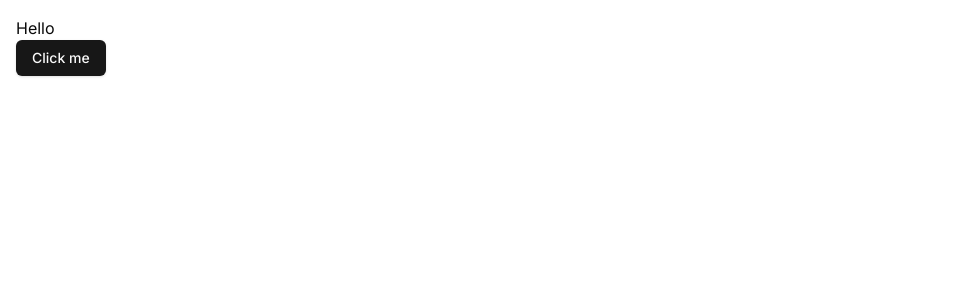
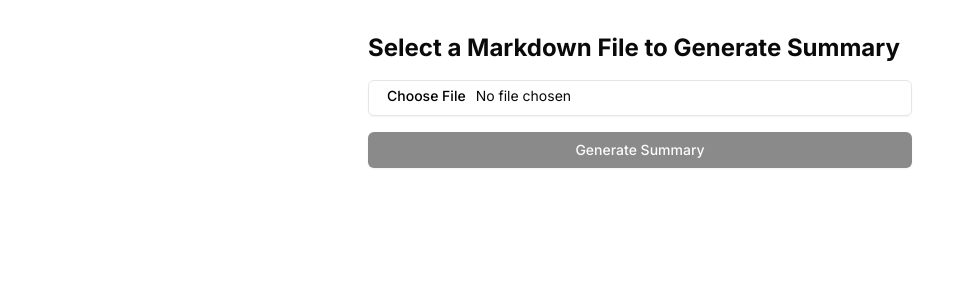
Before and after one commit to Ipriyankrajai/md-summary, a Next.js app: page / in a window 1280 px wide. Shown: the top 300 px of the page, without its empty margins (0-959 px from the left). Built offline with nearby package versions, Linux system fonts and the light colour scheme.

Commit message:
feat: fileupload component

```diff
--- a/src/app/page.tsx
+++ b/src/app/page.tsx
@@ -1,10 +1,16 @@
-import { Button } from "@/components/ui/button";
+import { useCallback, useState } from "react";
+import UploadFile from "@/components/upload-file";
 
 export default function Home() {
+  const [data, setData] = useState<string>("");
+
+  const handleFileRead = useCallback((content: string) => {
+    setData(content);
+  }, []);
+
   return (
-    <main>
-      <h1>Hello</h1>
-      <Button>Click me</Button>
+    <main className="max-w-xl mx-auto">
+      {data ? <>{data}</> : <UploadFile onFileRead={handleFileRead} />}
     </main>
   );
 }
--- /dev/null
+++ b/src/components/upload-file/index.tsx
@@ -0,0 +1,68 @@
+"use client";
+import React, { ChangeEvent, useState } from "react";
+import { toast } from "sonner";
+import { Button } from "../ui/button";
+import { Input } from "../ui/input";
+
+type TFileUploadProps = {
+  onFileRead: (content: string) => void;
+};
+
+const UploadFile = ({ onFileRead }: TFileUploadProps) => {
+  const [file, setFile] = useState<File | null>(null);
+  const [fileContent, setFileContent] = useState<string>("");
+
+  const handleFileUpload = (event: ChangeEvent<HTMLInputElement>) => {
+    const file = event.target.files?.[0];
+    if (!file) return;
+
+    // check if the file is a markdown file
+    if (!file.name.toLowerCase().endsWith(".md")) {
+      toast.error("Please upload a Markdown (.md) file.");
+      return;
+    }
+
+    const selectedFile = event.target.files?.[0] || null;
+    setFile(selectedFile);
+  };
+
+  const handleFileRead = () => {
+    if (file) {
+      const reader = new FileReader();
+      reader.onload = (event) => {
+        const content = event.target?.result as string;
+        if (typeof content === "string") {
+          onFileRead(content);
+        }
+      };
+      reader.readAsText(file);
+    }
+  };
+  return (
+    <div className="container mx-auto p-4">
+      <h1 className="text-2xl font-bold mb-4">
+        Select a Markdown File to Generate Summary
+      </h1>
+      <div>
+        <Input
+          type="file"
+          onChange={handleFileUpload}
+          className="mb-4"
+          accept=".md"
+        />
+      </div>
+
+      <Button className="w-full" onClick={handleFileRead} disabled={!file}>
+        Generate Summary
+      </Button>
+      {fileContent && (
+        <div>
+          <h2 className="text-xl font-semibold mb-2">File Content:</h2>
+          <pre className="bg-gray-100 p-4 rounded">{fileContent}</pre>
+        </div>
+      )}
+    </div>
+  );
+};
+
+export default UploadFile;
```
Also changed, not shown: 1 other file (tests, documents, lock files or other folders).
